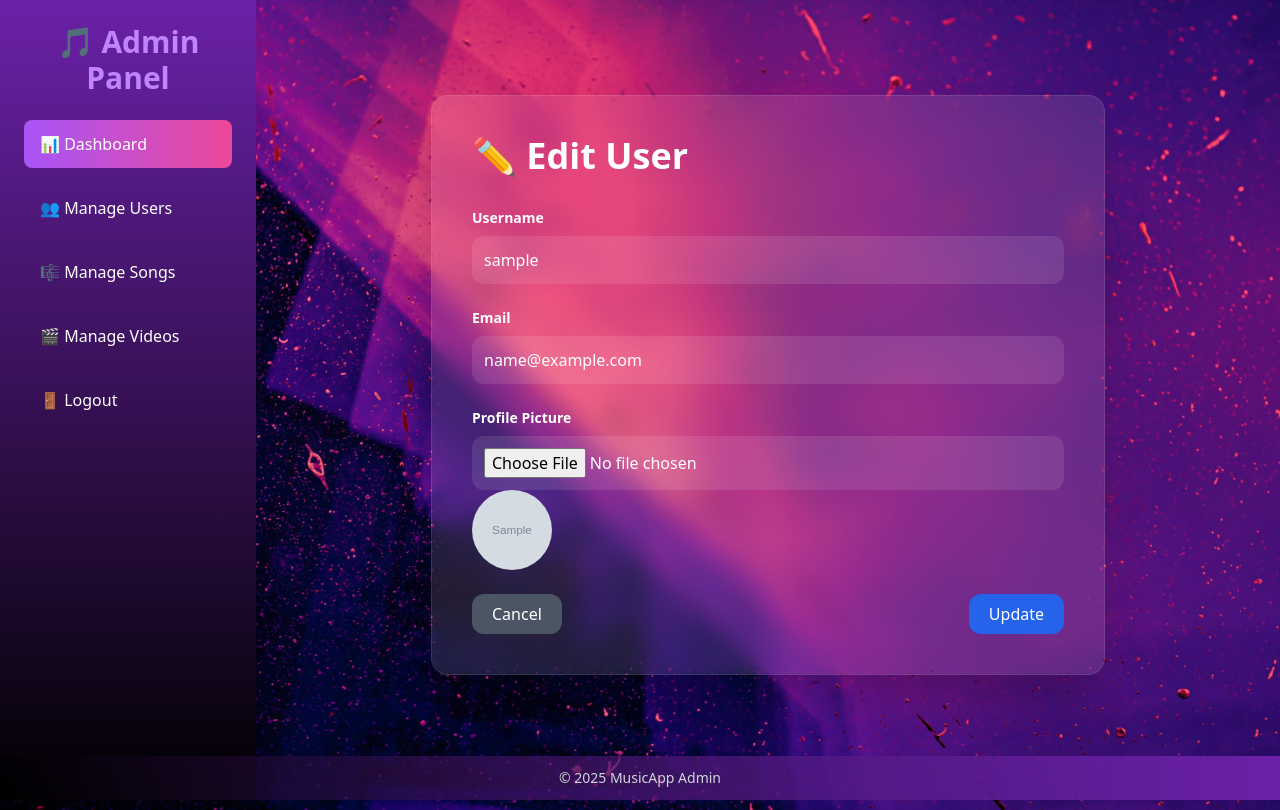
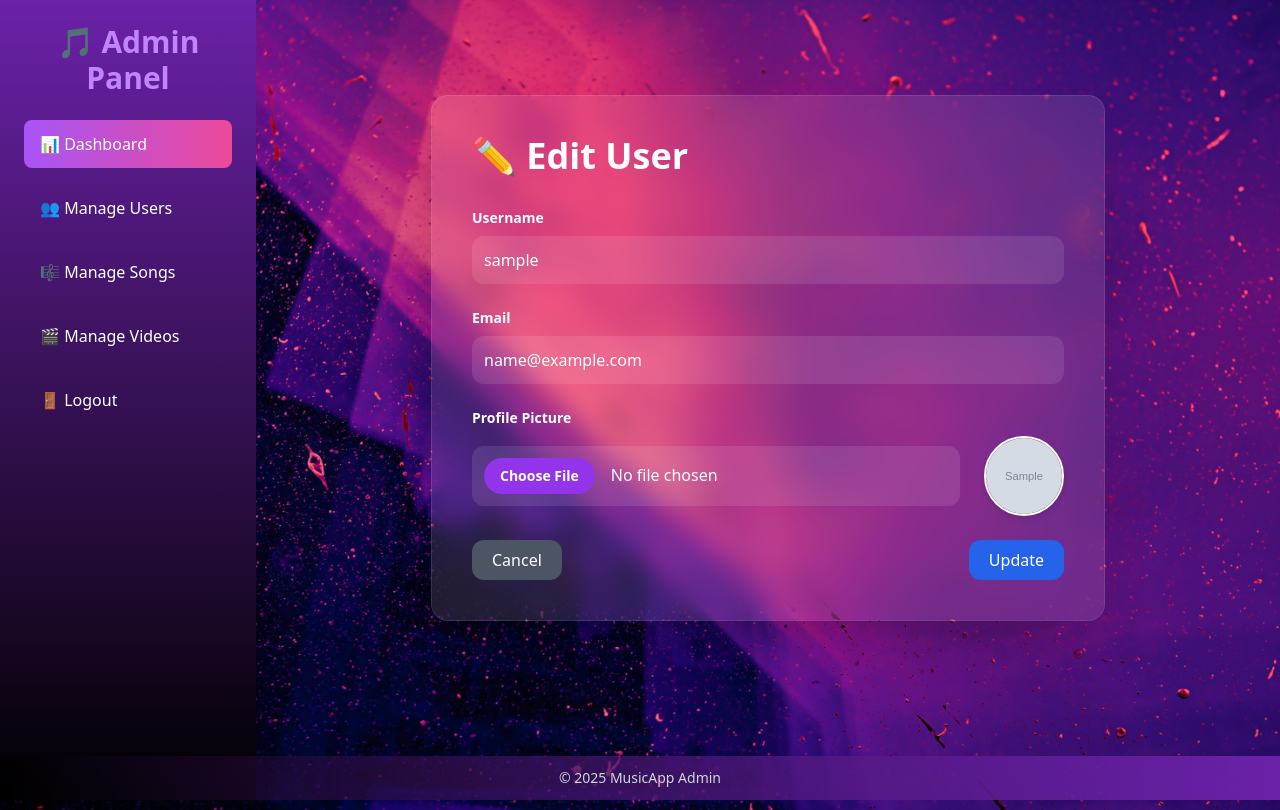
Before and after one commit to BoradDenish/django_music_app, a Django app: page /a/users/edit/1/ in a window 1280 px wide. Shown: the top 810 px of the page. Run offline with Django 5.2, Linux system fonts and the light colour scheme; tables that the repository leaves empty hold one stand-in row (values such as "Sample post"); grey boxes marked "Sample" are stand-in pictures; some libraries are stand-ins or nearby versions.

Commit message:
fix user img issue

```diff
--- a/templates/admin/users/user_edit.html
+++ b/templates/admin/users/user_edit.html
@@ -17,12 +17,18 @@
             </div>
             <div>
                 <label class="block mb-2 text-sm font-semibold text-white">Profile Picture</label>
-                <input type="file" name="profile_picture" class="w-full p-3 rounded-xl bg-white/10 text-white">
-                {% if user.user_profile_pic %}
-                    <img src="{{ user.user_profile_pic.url }}" alt="Profile Picture" class="w-20 h-20 rounded-full mb-4">
-                {% endif %}
+                <div class="flex items-center gap-6">
+                    <input type="file" name="profile_picture" accept="image/*"
+                        class="flex-1 p-3 rounded-xl bg-white/10 text-white file:mr-4 file:py-2 file:px-4 file:rounded-full file:border-0 file:text-sm file:font-semibold file:bg-purple-600 file:text-white hover:file:bg-purple-500" />
 
+                    {% if user.user_profile_pic %}
+                        <img src="{{ user.user_profile_pic.url }}" alt="Profile Picture"
+                            class="w-20 h-20 rounded-full object-cover border-2 border-white shadow-md" />
+                    {% endif %}
+                </div>
             </div>
+
+
             <div class="flex justify-between items-center mt-6">
                 <a href="{% url 'admin_users' %}" class="px-5 py-2 bg-gray-600 hover:bg-gray-500 text-white rounded-xl transition">Cancel</a>
                 <button type="submit" class="px-5 py-2 bg-blue-600 hover:bg-blue-500 text-white rounded-xl transition">Update</button>
```
